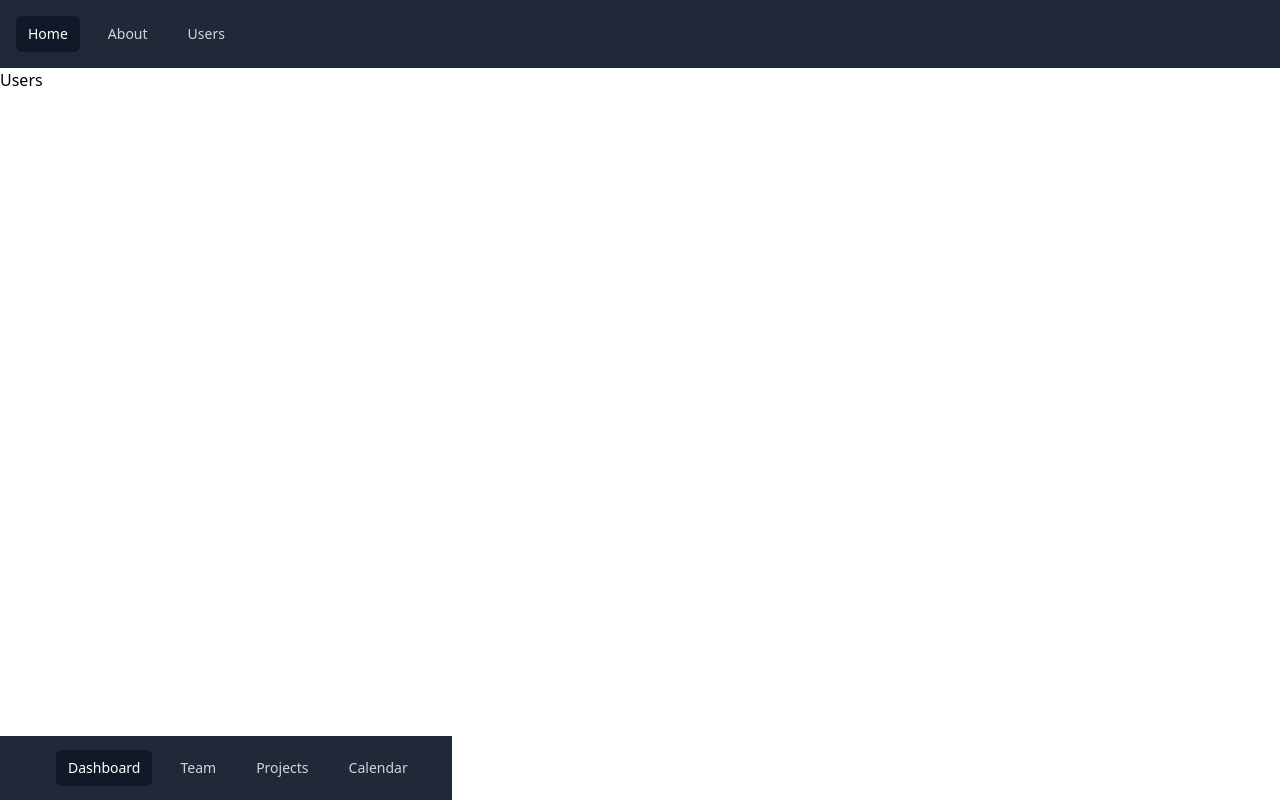
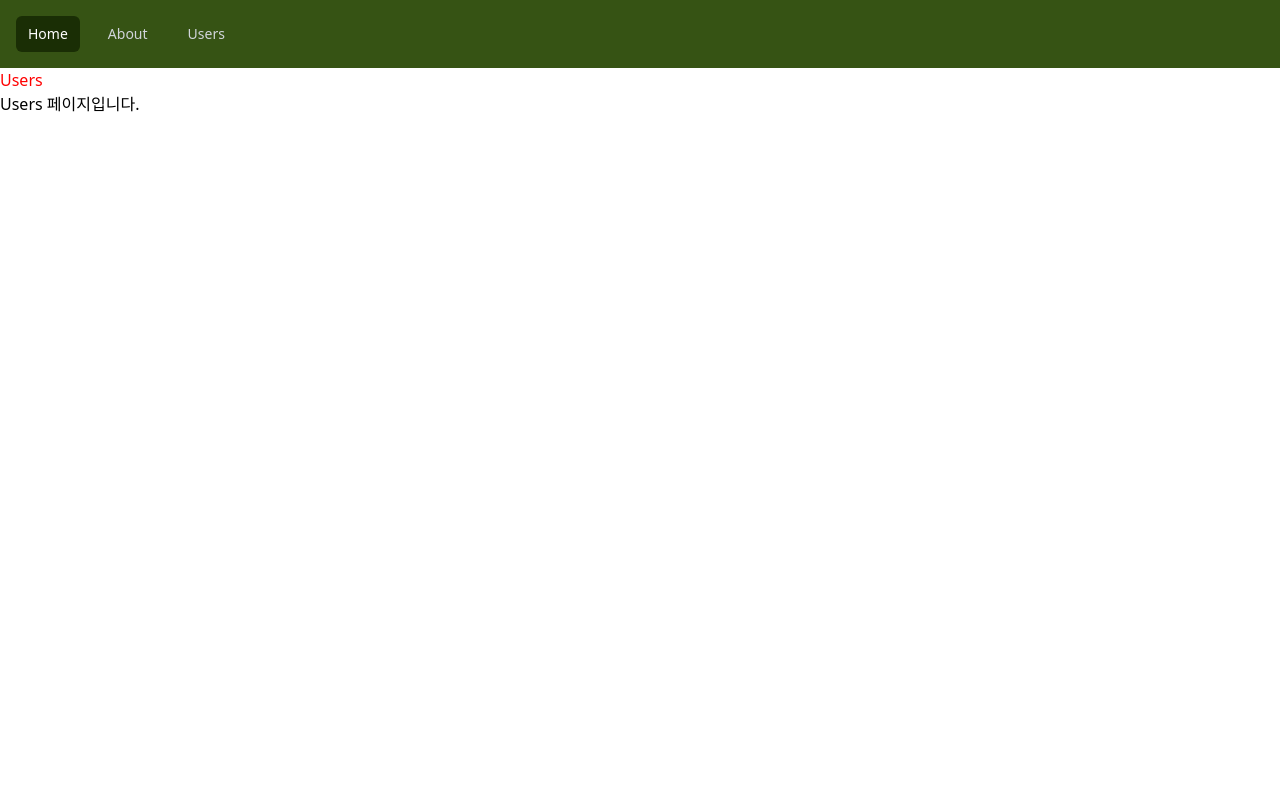
Before and after one commit to Damdadira/router-tutorial, a React (Vite) app: page /users in a window 1280 px wide. Built offline with nearby package versions, Linux system fonts and the light colour scheme.

Commit message:
nav 관련 수정

```diff
--- /dev/null
+++ b/src/About.jsx
@@ -0,0 +1,10 @@
+import React from 'react';
+
+export default function About() {
+  return (
+    <div>
+      <h1>About</h1>
+      <p>About 페이지입니다.</p>
+    </div>
+  );
+}
--- a/src/App.jsx
+++ b/src/App.jsx
@@ -1,8 +1,12 @@
+import { useState } from 'react';
 import { BrowserRouter as Router, Routes, Route, Link } from 'react-router-dom';
 import TailWind from './Tailwind';
 import Home from './Home';
+import About from './About';
+import Users from './Users';
+import { FlagIcon } from '@heroicons/react/24/outline';
 
-const navigation = [
+const initialNavigation  = [
   { name: 'Home', href: '/', current: true },
   { name: 'About', href: '/about', current: false },
   { name: 'Users', href: '/users', current: false },
@@ -13,19 +17,33 @@ function classNames(...classes) {
 }
 
 function App() {
+  const [navigation, setNavigation] = useState(initialNavigation);
+
+  const onClick = (selectedItem) => {
+    setNavigation((prevNavigation) =>
+      prevNavigation.map(item =>
+        item.name === selectedItem.name
+        ? {...item, current: true}
+        : {...item, current: false}
+      )
+    )
+  }
+
   return (
     <Router>
-      <div className="bg-gray-800 p-4">
-        <ul className="flex space-x-4">
+      <div className="bg-lime-900 p-4">
+        <ul className="flex space-x-4" >
           {navigation.map((item) => (
             <li
+              // onClick={()=> console.log("e")}
+              onClick={() => onClick(item)}
               key={item.name}
               href={item.href}
               aria-current={item.current ? 'page' : undefined}
               className={classNames(
                 item.current
-                  ? 'bg-gray-900 text-white'
-                  : 'text-gray-300 hover:bg-gray-700 hover:text-white',
+                  ? 'bg-lime-950 text-white'
+                  : 'text-gray-300 hover:bg-lime-950 hover:text-white',
                 'rounded-md px-3 py-2 text-sm font-medium'
               )}
             >
@@ -39,19 +57,8 @@ function App() {
         <Route path="/users" element={<Users />}></Route>
         <Route path="/" element={<Home />}></Route>
       </Routes>
-      <div className="fixed bottom-0">
-        <TailWind></TailWind>
-      </div>
     </Router>
   );
 }
 
-function About() {
-  return <h2>About</h2>;
-}
-
-function Users() {
-  return <h2>Users</h2>;
-}
-
 export default App;
--- /dev/null
+++ b/src/Users.jsx
@@ -0,0 +1,11 @@
+import React from 'react';
+import { redirect } from 'react-router-dom';
+
+export default function Users() {
+  return (
+    <div>
+      <h1 style={{color: 'red'}}>Users</h1>
+      <p>Users 페이지입니다.</p>
+    </div>
+  );
+}
```
